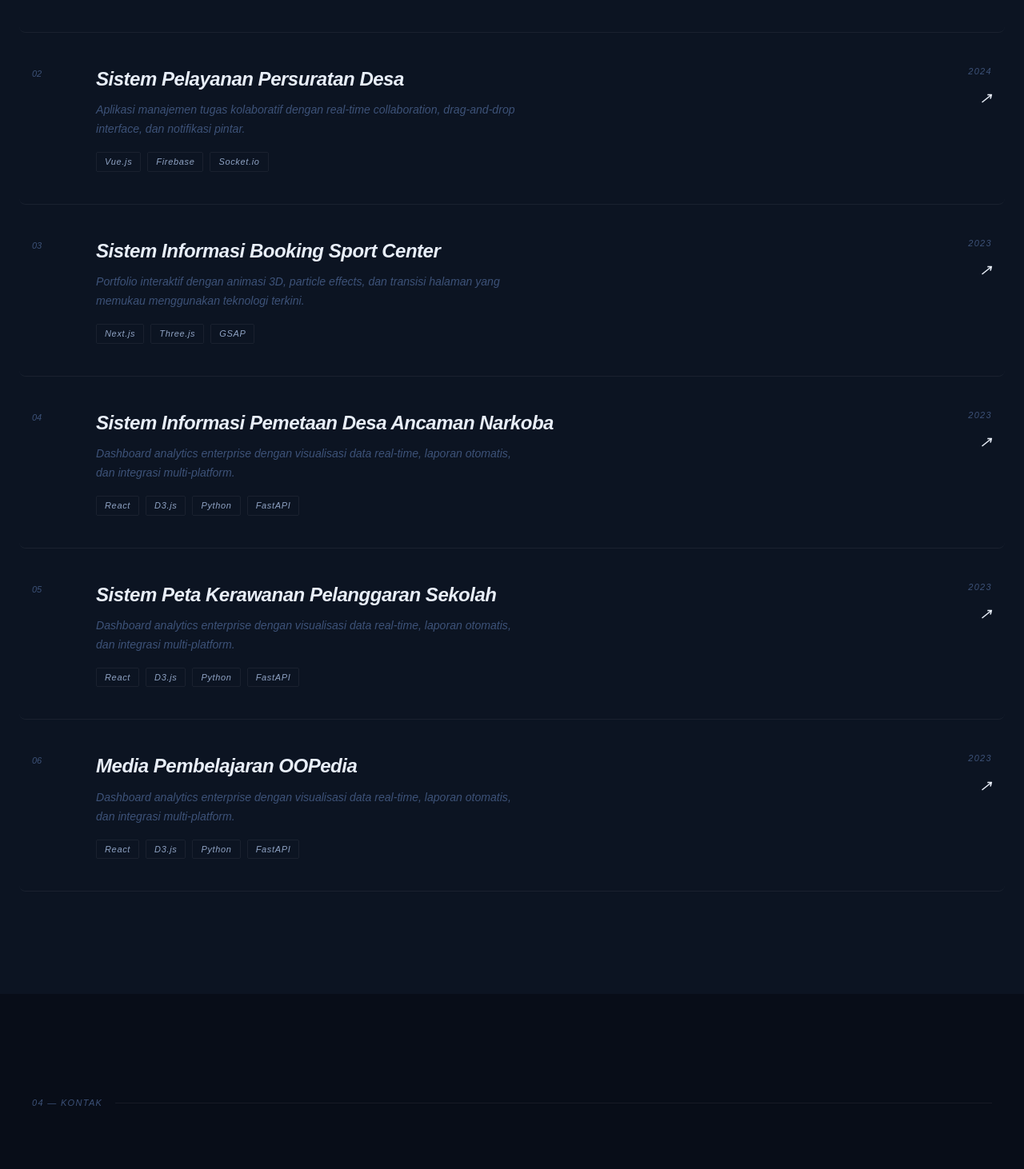
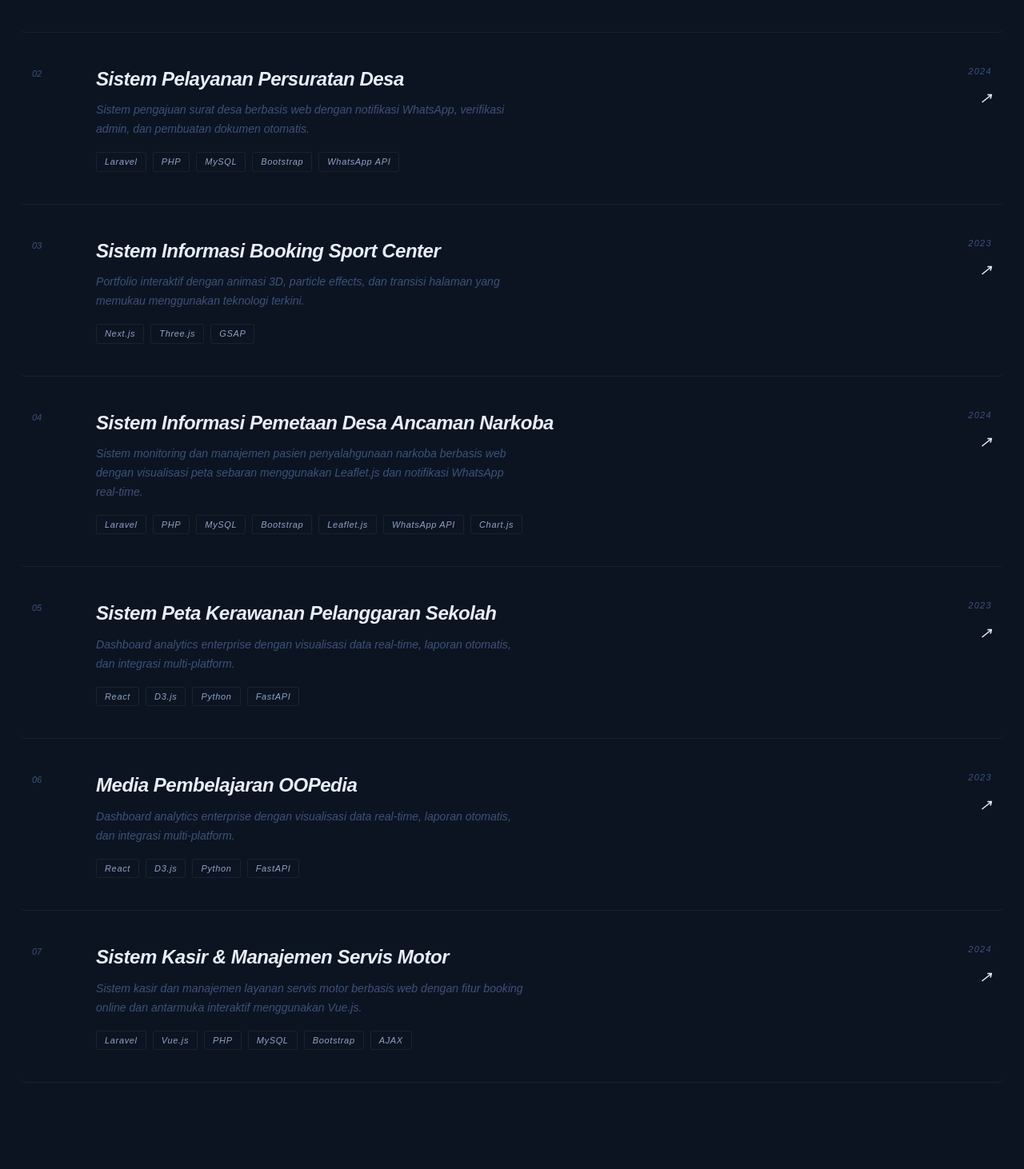
Before and after one commit to ganaperkasa/Portofolio, a Next.js app: page / in a window 1280 px wide. Shown: the part 2828-4290 px from the top of the page at 80% size. Built offline with nearby package versions, Linux system fonts and the light colour scheme.

Commit message:
Update deskripsi project

```diff
--- a/src/data/projects.ts
+++ b/src/data/projects.ts
@@ -48,22 +48,27 @@ export const projects: Project[] = [
     num: '02',
     title: 'Sistem Pelayanan Persuratan Desa',
     slug: 'sipedes',
-    desc: 'Aplikasi manajemen tugas kolaboratif dengan real-time collaboration, drag-and-drop interface, dan notifikasi pintar.',
-    tags: ['Vue.js', 'Firebase', 'Socket.io'],
+    desc: 'Sistem pengajuan surat desa berbasis web dengan notifikasi WhatsApp, verifikasi admin, dan pembuatan dokumen otomatis.',
+tags: ['Laravel', 'PHP', 'MySQL', 'Bootstrap', 'WhatsApp API'],
 year: '2024',
-    longDesc: 'Sebuah aplikasi manajemen proyek dan tugas yang dirancang khusus untuk meningkatkan produktivitas tim jarak jauh. Dengan antarmuka Kanban yang interaktif menggunakan metode drag-and-drop, tim dapat dengan mudah melacak alur kerja dari persiapan hingga selesai. Fitur real-time kolaborasi memungkinkan pengguna melihat pembaruan tugas dari rekan kerja secara langsung tanpa perlu menyegarkan halaman. Sistem notifikasi pintar terintegrasi akan mengingatkan tenggat waktu penting.',
+longDesc: 'Aplikasi Pengajuan Surat Desa ini merupakan sistem digital yang dirancang untuk meningkatkan efisiensi pelayanan administrasi desa. Warga dapat mengajukan berbagai jenis surat secara online tanpa harus datang ke kantor desa. Sistem ini dilengkapi dengan manajemen data warga, proses verifikasi oleh admin, serta pembuatan dokumen surat secara otomatis. Salah satu fitur unggulannya adalah integrasi notifikasi WhatsApp yang memberikan update status pengajuan secara real-time kepada pengguna, sehingga transparansi dan komunikasi menjadi lebih efektif. Dashboard admin juga menyediakan monitoring data pengajuan dan laporan secara terpusat.',
 features: [
-      'Papan Kerja Kanban interaktif dengan fungsi Drag-and-Drop.',
-      'Kolaborasi Real-Time langsung (sinkronisasi antar anggota tim).',
-      'Sistem Komentar, lampiran file, dan riwayat aktivitas tugas.',
-      'Notifikasi Push & Email pengingat tenggat waktu (due date reminders).',
-      'Filter tugas canggih berdasarkan kategori, prioritas, dan penanggung jawab.'
+  'Pengajuan surat online dengan form dinamis.',
+  'Manajemen data biodata warga terintegrasi.',
+  'Sistem verifikasi & approval oleh admin.',
+  'Generate dokumen surat otomatis berbasis template.',
+  'Notifikasi WhatsApp otomatis (status pengajuan, approval, dll).',
+  'Manajemen upload dokumen/lampiran.',
+  'Dashboard admin untuk monitoring dan laporan.',
+  'Autentikasi user dengan role (admin & warga).'
 ],
 techDetails: [
-      'Frontend: Vue.js dengan Tailwind CSS untuk kecepatan render dan estetika tinggi.',
-      'Backend & Realtime: Node.js dengan Socket.io untuk transmisi data instan.',
-      'Database & Storage: Firebase Firestore untuk database real-time dan Firebase Storage untuk dokumen.',
-      'Build Tool: Vite untuk optimasi performa kompilasi frontend.'
+  'Framework: Laravel (PHP) dengan arsitektur MVC.',
+  'Database: MySQL menggunakan Eloquent ORM.',
+  'Frontend: Blade Template + Bootstrap.',
+  'Integrasi API: WhatsApp Gateway API untuk notifikasi otomatis.',
+  'Authentication: Laravel Auth (login, register, middleware role).',
+  'File Handling: Upload & generate dokumen (PDF/Doc).'
 ],
     demoUrl: 'https://demo-tasks.example.com',
     githubUrl: 'https://github.com/saifullohgana/task-management-app',
@@ -106,22 +111,30 @@ export const projects: Project[] = [
     num: '04',
     title: 'Sistem Informasi Pemetaan Desa Ancaman Narkoba',
     slug: 'sipedana',
-    desc: 'Dashboard analytics enterprise dengan visualisasi data real-time, laporan otomatis, dan integrasi multi-platform.',
-    tags: ['React', 'D3.js', 'Python', 'FastAPI'],
-    year: '2023',
-    longDesc: 'Dashboard analitik bisnis yang tangguh, dirancang untuk mengolah jutaan baris data mentah menjadi wawasan bisnis yang siap pakai secara real-time. Dengan integrasi pustaka D3.js, data divisualisasikan dalam bentuk grafik interaktif yang dapat difilter secara fleksibel. Backend berbasis Python FastAPI menjamin pemrosesan data berkecepatan tinggi dengan latensi yang sangat rendah.',
+    desc: 'Sistem monitoring dan manajemen pasien penyalahgunaan narkoba berbasis web dengan visualisasi peta sebaran menggunakan Leaflet.js dan notifikasi WhatsApp real-time.',
+tags: ['Laravel', 'PHP', 'MySQL', 'Bootstrap', 'Leaflet.js', 'WhatsApp API', 'Chart.js'],
+year: '2024',
+longDesc: 'Aplikasi ini merupakan sistem informasi yang dirancang untuk mendukung monitoring dan pengelolaan data pasien penyalahgunaan narkoba secara terpusat. Sistem memungkinkan admin untuk mengelola data pasien, mengatur antrian layanan, serta memantau statistik kasus melalui dashboard interaktif. Salah satu fitur utama adalah visualisasi geografis menggunakan Leaflet.js yang menampilkan persebaran pasien berdasarkan wilayah, sehingga memudahkan analisis data secara spasial. Selain itu, sistem dilengkapi dengan integrasi notifikasi WhatsApp untuk memberikan informasi layanan secara real-time. Aplikasi ini juga menyediakan REST API untuk integrasi data, fitur pengaduan masyarakat, serta sistem sosialisasi informasi untuk meningkatkan awareness publik.',
 features: [
-      'Visualisasi Data Dinamis (Line, Bar, Pie, Scatter Plot) menggunakan D3.js.',
-      'Integrasi API FastAPI untuk pemrosesan data bertenaga tinggi.',
-      'Export Laporan Otomatis (Format PDF & Excel) dengan sekali klik.',
-      'Sistem Peran Pengguna (Role-based access control) untuk keamanan data.',
-      'Penyaringan Data Cepat (Date-range filtering & multi-dimension analysis).'
+  'Manajemen data pasien penyalahgunaan narkoba (CRUD).',
+  'Sistem antrian layanan pasien.',
+  'Visualisasi peta sebaran pasien berbasis Leaflet.js (geospasial).',
+  'Dashboard analytics dengan grafik statistik kasus (Chart.js).',
+  'Integrasi notifikasi WhatsApp real-time.',
+  'REST API untuk data pasien, klinik, dan dokter.',
+  'Sistem pengaduan masyarakat.',
+  'Fitur sosialisasi / edukasi publik.',
+  'Role-based access (admin, petugas, kepala).'
 ],
 techDetails: [
-      'Frontend: React.js dengan visualisasi kustom D3.js.',
-      'Backend: Python dengan FastAPI untuk API berkinerja tinggi.',
-      'Database: PostgreSQL untuk penyimpanan data terstruktur.',
-      'Data Processing: Pandas & NumPy untuk pemrosesan kalkulasi analitik.'
+  'Backend: Laravel (PHP) dengan arsitektur MVC.',
+  'Database: MySQL menggunakan Eloquent ORM.',
+  'Frontend: Blade Template, Bootstrap, dan JavaScript.',
+  'Maps & Geospatial: Leaflet.js untuk visualisasi peta interaktif.',
+  'Data Visualization: Chart.js untuk grafik statistik.',
+  'Integrasi API: WhatsApp Gateway API (HTTP request).',
+  'Authentication: Laravel Auth + middleware role-based.',
+  'API: RESTful API untuk integrasi layanan eksternal.'
 ],
     demoUrl: 'https://demo-dashboard.example.com',
     githubUrl: 'https://github.com/saifullohgana/analytics-dashboard',
@@ -188,5 +201,41 @@ export const projects: Project[] = [
       'https://images.unsplash.com/photo-1460925895917-afdab827c52f?q=80&w=1200',
       'https://images.unsplash.com/photo-1504868584819-f8e8b4b6d7e3?q=80&w=1200'
     ]
+  },
+  {
+    num: '07',
+    title: 'Sistem Kasir & Manajemen Servis Motor',
+    slug: 'sikasmot',
+    desc: 'Sistem kasir dan manajemen layanan servis motor berbasis web dengan fitur booking online dan antarmuka interaktif menggunakan Vue.js.',
+tags: ['Laravel', 'Vue.js', 'PHP', 'MySQL', 'Bootstrap', 'AJAX'],
+year: '2024',
+longDesc: 'Aplikasi ini merupakan sistem kasir dan manajemen layanan servis motor yang dirancang untuk membantu operasional bengkel secara digital. Sistem ini memungkinkan admin untuk mengelola data pelanggan, mekanik, produk, serta paket servis, sekaligus mencatat transaksi layanan secara terstruktur. Pengguna umum dapat melakukan booking jadwal servis secara online tanpa harus datang langsung ke lokasi. Dengan integrasi Vue.js pada sisi frontend, aplikasi memiliki interaksi yang lebih dinamis seperti pengelolaan data tanpa reload halaman dan pengalaman pengguna yang lebih responsif. Sistem ini juga dilengkapi dengan manajemen antrian servis dan dashboard monitoring untuk meningkatkan efisiensi operasional bengkel.',
+features: [
+  'Sistem kasir untuk transaksi servis dan penjualan produk.',
+  'Booking / reservasi servis oleh pelanggan secara online.',
+  'Manajemen data pelanggan, mekanik, produk, dan layanan.',
+  'Sistem antrian servis berbasis reservasi.',
+  'Interaksi dinamis menggunakan Vue.js (tanpa reload halaman).',
+  'Pencatatan histori transaksi dan layanan.',
+  'Dashboard admin untuk monitoring operasional.',
+  'REST API untuk pengelolaan data.',
+  'Autentikasi dan role-based access.'
+],
+techDetails: [
+  'Backend: Laravel (PHP) dengan arsitektur MVC.',
+  'Database: MySQL dengan Eloquent ORM.',
+  'Frontend: Vue.js terintegrasi dengan Laravel.',
+  'UI: Bootstrap untuk styling antarmuka.',
+  'Interactivity: AJAX & Vue reactive components.',
+  'API: RESTful API untuk data reservasi, produk, pelanggan, dan mekanik.',
+  'Authentication: Laravel Auth + middleware.'
+],
+    demoUrl: 'https://demo-dashboard.example.com',
+    githubUrl: 'https://github.com/saifullohgana/analytics-dashboard',
+    images: [
+      'https://images.unsplash.com/photo-1551288049-bebda4e38f71?q=80&w=1200',
+      'https://images.unsplash.com/photo-1460925895917-afdab827c52f?q=80&w=1200',
+      'https://images.unsplash.com/photo-1504868584819-f8e8b4b6d7e3?q=80&w=1200'
+    ]
   }
 ];
```
Lines whose indentation alone changed are shown as unchanged.
